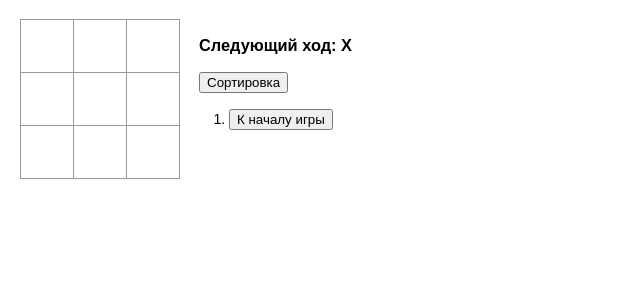
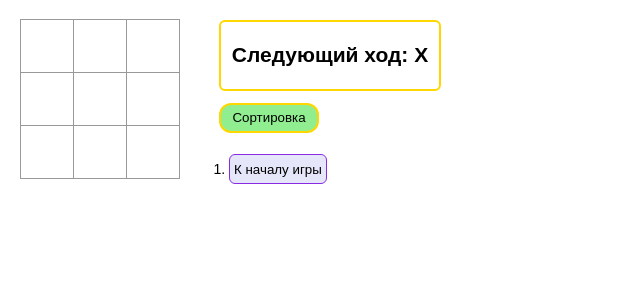
Before and after one commit to YKhokhlov01/games1, a React (Create React App) app: page / in a window 1280 px wide. Shown: the top 300 px of the page, without its empty margins (0-640 px from the left). Built offline with nearby package versions, Linux system fonts and the light colour scheme.

Commit message:
stage5
Финальная версия
Добавлено: вывод ничьи

```diff
--- a/src/App.css
+++ b/src/App.css
@@ -77,3 +77,36 @@ ol, ul {
 .game-info {
   margin-left: 20px;
 }
+
+.btnSort {
+  background: lightgreen;
+  border: 2px solid gold;
+  border-radius: 12px;
+  height: 30px;
+  margin-right: -1px;
+  margin-top: -10px;
+  margin-left: 20px;
+  padding: 0;
+  text-align: center;
+  width: 100px;
+}
+
+.btnStep {
+  background: lavender;
+  border: 1px solid blueviolet;
+  border-radius: 6px;
+  height: 30px;
+  margin-top:  5px;
+  padding: 0;
+  text-align: center;
+  padding: 4px;
+}
+
+.status {
+  margin-left: 20px;
+  border: 2px solid gold;
+  border-radius: 6px;
+  padding: 4px;
+  width: 210px;
+  text-align: center;
+}
--- a/src/comp/ButtonSort.jsx
+++ b/src/comp/ButtonSort.jsx
@@ -2,7 +2,7 @@ export const ButtonSort = ({onClickSort} ) => {
 
   return (
       <div className="game-moves">
-        <button onClick={onClickSort} >Сортировка</button>
+        <button className="btnSort" onClick={onClickSort} >Сортировка</button>
             </div>
   );
 };
--- a/src/comp/Game.jsx
+++ b/src/comp/Game.jsx
@@ -1,8 +1,9 @@
 import { Board } from "./Board";
 import { ButtonSort } from "./ButtonSort";
+import { Winner } from "./Winner";
 import React, { useState } from "react";
 export const Game = () => {
-  const [squares, setSquares] = useState([
+  let [squares, setSquares] = useState([
     null,
     null,
     null,
@@ -12,67 +13,58 @@ export const Game = () => {
     null,
     null,
     null,
-  ]);
-  let box = squares;
-  const [history, setHistory] = useState([{ box }]);
-  const [xIsNext, setxIsNext] = useState(true);
-  const [stepNumber, setStepNumber] = useState(0);
-  const [stepChange, setStepChange] = useState([0]);
-  const [num, setNum] = useState([0]);
+  ]); // Основной массив значений кнопок
+  const [history, setHistory] = useState([{ squares }]); // Массив Истории
+  let [xIsNext, setxIsNext] = useState(true); //boolean для определения X/O
+  let [stepNumber, setStepNumber] = useState(0); //Номер Хода
+  let [stepChange, setStepChange] = useState([0]); // Массив Ходов в виде Х/О  для вывода в кнопках-шагах
+  let [num, setNum] = useState([0]); // Массив ходов в виде idx-1 кнопки
   const current = history[stepNumber];
-  const [sort, setSort] = useState(true);
+  const [sort, setSort] = useState(true);  //Переключатель Сортировки
   // Выделение желтым последнего хода/ исторического хода
-  const [activeButton, setActiveButton] = useState(10)
+  const [activeButton, setActiveButton] = useState(10) //Активная кнопка в виде массива
+  //Функция нажатия игровой кнопки
   function handleClick(idx) {
     // Отобразите позицию для каждого хода в формате (колонка, строка) в списке истории ходов.
-    let n = num;
-    n = n.concat(idx + 1);
-    setNum(n);
+    num = num.concat(idx + 1);
+    setNum(num);
     // Основная часть
-    let box = squares;
-    let number = stepNumber;
-    const hist = history.slice(0, number + 1);
+    const hist = history.slice(0, stepNumber + 1);
     const current = history[history.length - 1];
-    let squ = current.box.slice();
+    let squ = current.squares.slice();
     if (winner || squ[idx]) {
       return;
     }
     setActiveButton(idx) // Выделение желтым последнего хода/ исторического хода
     squ[idx] = xIsNext ? "X" : "O";
-    box = squ;
+    squares = squ;
     // Блок вывода хода(Х/0)
-    let change = stepChange;
-    change = squ[idx];
-    setStepChange(stepChange.concat(change));
+    setStepChange(stepChange.concat(squ[idx]));
     // Обновление useState
-    setSquares(box);
+    setSquares(squares);
     setHistory(
       hist.concat([
         {
-          box,
+          squares,
         },
       ])
     );
     setxIsNext(!xIsNext);
-    number = hist.length;
-    setStepNumber(number);
+    stepNumber = hist.length;
+    setStepNumber(stepNumber);
   }
   // Функция прыжка по истории
   function jumpTo(i) {
-    let xisN = xIsNext;
-    let number = stepNumber;
-    number = i;
-    xisN = i % 2 === 0;
-    setStepNumber(number);
-    setxIsNext(xisN);
+    stepNumber = i;
+    xIsNext = i % 2 === 0;
+    setStepNumber(stepNumber);
+    setxIsNext(xIsNext);
   }
   //Вывод
-
   let moves;
   if (sort) {
     moves = history.map((step, move) => {
       const turn = grid[num[move]];
-      console.log('nn',num)
       const desc = move
         ? "Перейти к ходу #" +
           move +
@@ -85,7 +77,7 @@ export const Game = () => {
         : "К началу игры";
       return (
         <li key={move}>
-          <button onClick={() => {jumpTo(move);setActiveButton(num[move]-1)}}>{desc} </button>
+          <button className="btnStep" onClick={() => {jumpTo(move);setActiveButton(num[move]-1)}}>{desc} </button>
         </li>
       );
     });
@@ -105,32 +97,27 @@ export const Game = () => {
           : "К началу игры";
         return (
           <li key={move}>
-            <button onClick={() => {jumpTo(move);setActiveButton(num[move]-1)}}>{desc} </button>
+            <button className="btnStep" onClick={() => {jumpTo(move);setActiveButton(num[move]-1)}}>{desc} </button>
           </li>
         );
       })
       .reverse();
   }
-  // Определение победителя
-  const winMass = calculateWinner(current.box)
-  const win =winMass[1]
- //console.log(win)
- const winner = winMass[0]
-  let status;
-  if (winner) {
-    status = "Выиграл " + winner;
-  } else {
-    status = "Следующий ход: " + (xIsNext ? "X" : "O");
-  }
-  console.log(winner)
+  // Определение победителя компонент Winner -поднятие состояния
+  const winMass = calculateWinner(current.squares)
+    const win =winMass[1]
+    const winner = winMass[0]
+ //
   return (
     <div className="game">
       <div className="game-board">
-        <Board squares={current.box} win={win} activeButton={activeButton} onClick={(idx) => handleClick(idx)} />
+        <Board squares={current.squares} win={win} activeButton={activeButton} onClick={(idx) => handleClick(idx)} />
       </div>
       <div className="game-info">
         <div>
-          <h3>{status}</h3>
+          <div className="status">
+          <Winner squares={squares} winner={winner} xIsNext={xIsNext} />
+          </div>
           <h3>
             <ButtonSort onClickSort={() => setSort(!sort)} />
           </h3>
@@ -140,7 +127,6 @@ export const Game = () => {
     </div>
   );
 };
-
 function calculateWinner(squares) {
   const lines = [
     [0, 1, 2],
@@ -160,6 +146,7 @@ function calculateWinner(squares) {
   }
   return [null,[null,null,null]];
 }
+
 const grid = [
   { x: 0, y: 0 },
   { x: 1, y: 1 },
--- a/src/comp/Square.jsx
+++ b/src/comp/Square.jsx
@@ -5,7 +5,6 @@ export const Square = ({idx, value, onClick, className, win}) => {
 
  const className1 = win2  ? 'square win' : ''
  const className2 = `${className} ${className1}`
- console.log(className1)
   return (
     <button
       className= {` ${className2} `}
--- /dev/null
+++ b/src/comp/Winner.jsx
@@ -0,0 +1,15 @@
+export const Winner = ({squares,xIsNext,winner} ) => {
+
+    let status;
+    if (!squares.includes(null, 0) && !winner){
+      status = "Победила дружба ";
+    } else if (winner) {
+      status = "Выиграл " + winner;
+    } else {
+      status = "Следующий ход: " + (xIsNext ? "X" : "O");
+    }
+
+    return (
+        <h2>{status}</h2>
+    );
+  };
```
Also changed, not shown: 1 other file (tests, documents, lock files or other folders).
